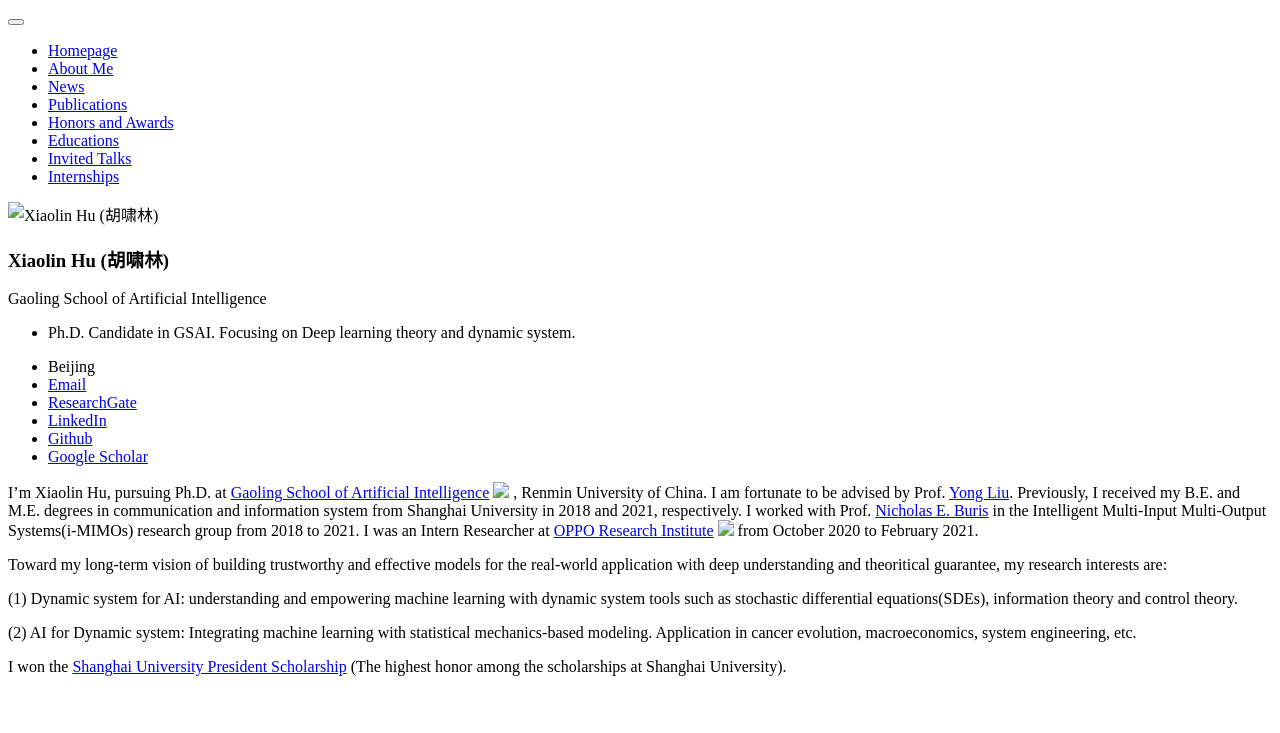
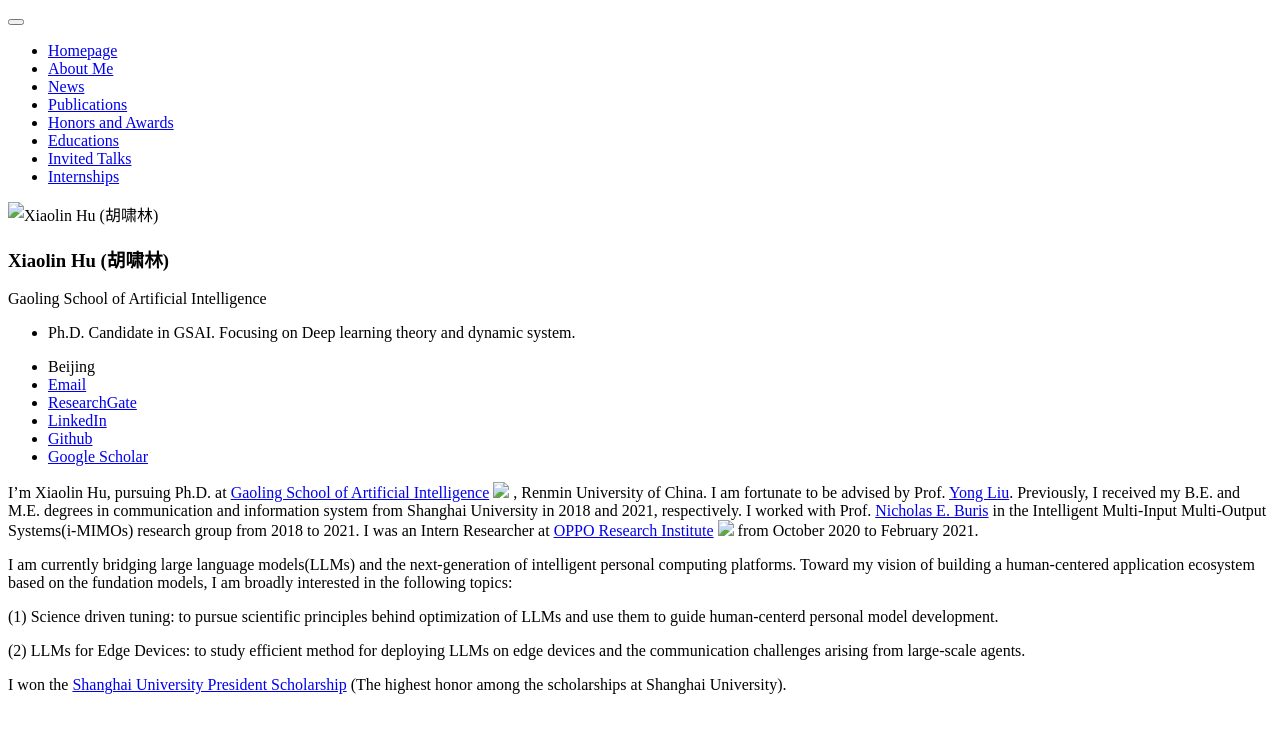
Before and after one commit to hsiaolinhu/hsiaolinhu.github.io, a Jekyll site: the page built from _pages/includes/intro.md, in a window 1280 px wide. Shown: the top 733 px of the page. Built offline with Jekyll 4.4.1, drawn with Linux system fonts in a browser that asks for light colours; our own code applies the rules of GitHub Pages for plain Markdown files.

Commit message:
Update intro.md

```diff
--- a/_pages/includes/intro.md
+++ b/_pages/includes/intro.md
@@ -4,11 +4,11 @@ I'm Xiaolin Hu, pursuing Ph.D. at [Gaoling School of Artificial Intelligence](ht
 
 <!-- I graduated from [Chu Kochen Honors College](http://ckc.zju.edu.cn/ckcen/main.htm), Zhejiang University (浙江大学竺可桢学院) with a bachelor's degree and from the Department of Computer Science and Technology, Zhejiang University (浙江大学计算机科学与技术学院) with a master's degree, advised by [Zhou Zhao (赵洲)](https://person.zju.edu.cn/zhaozhou). I also collaborate with [Xu Tan (谭旭)](https://www.microsoft.com/en-us/research/people/xuta/), [Tao Qin (秦涛)](https://www.microsoft.com/en-us/research/people/taoqin/) and [Tie-yan Liu (刘铁岩)](https://www.microsoft.com/en-us/research/people/tyliu/) from [Microsoft Research Asia](https://www.microsoft.com/en-us/research/group/machine-learning-research-group/) <img src='./images/microsoft_logo.svg' style="width: 4em;"> closely.  -->
 
-Toward my long-term vision of building trustworthy and effective models for the real-world application with deep understanding and theoritical guarantee, my research interests are:
+I am currently bridging large language models(LLMs) and the next-generation of intelligent personal computing platforms. Toward my vision of building a human-centered application ecosystem based on the fundation models, I am broadly interested in the following topics:
 
-(1) Dynamic system for AI: understanding and empowering machine learning with dynamic system tools such as stochastic differential equations(SDEs), information theory and control theory.
+(1) Science driven tuning: to pursue scientific principles behind optimization of LLMs and use them to guide human-centerd personal model development.
 
-(2) AI for Dynamic system: Integrating machine learning with statistical mechanics-based modeling. Application in cancer evolution, macroeconomics, system engineering, etc.
+(2) LLMs for Edge Devices: to study efficient method for deploying LLMs on edge devices and the communication challenges arising from large-scale agents.
 
 I won the [Shanghai University President Scholarship](https://news.shu.edu.cn/info/1021/47992.htm) (The highest honor among the scholarships at Shanghai University).
 
```
